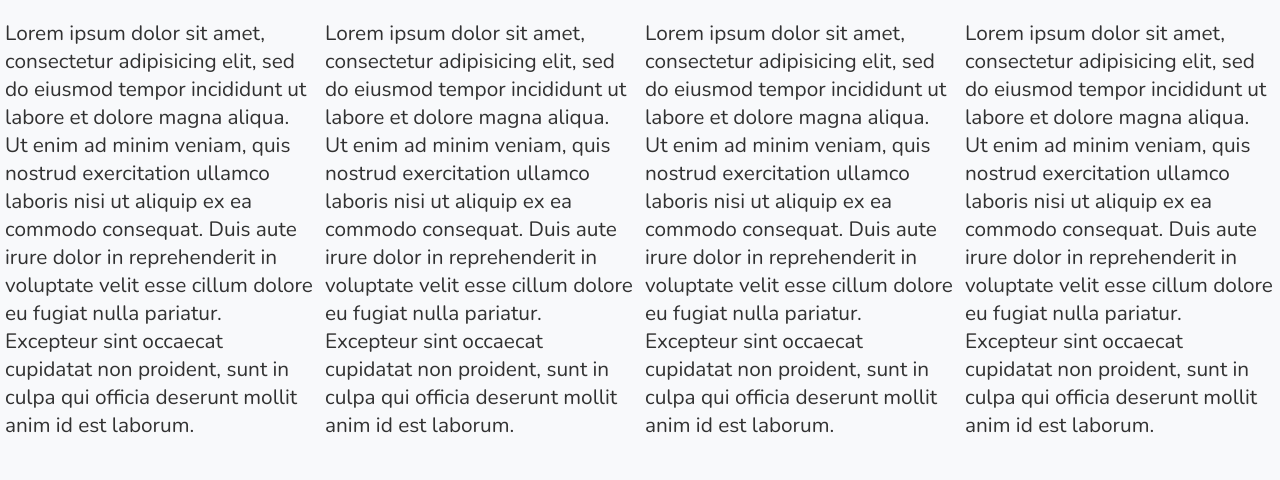
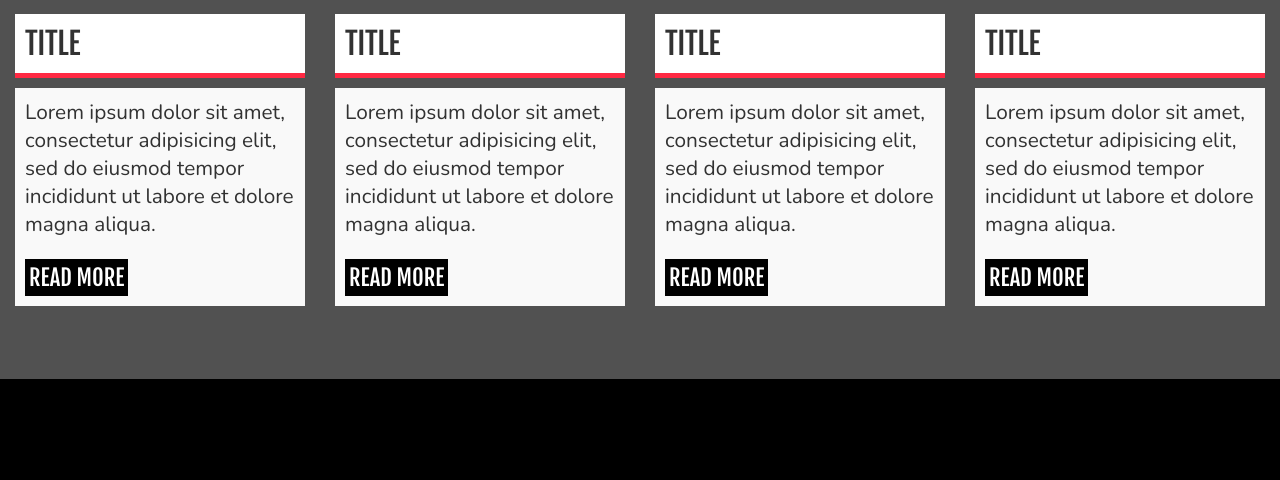
Before and after one commit to Rhyspacker/new-street-records, a PHP site: page / in a window 1280 px wide. Shown: the part 801-1281 px from the top of the page. After the commit the page ends 1180 px from the top, so only its background shows below. Run offline with PHP 8.4, Linux system fonts and the light colour scheme; some libraries are stand-ins or nearby versions.

Commit message:
Home page - news item css developed
news item css developed and implemented with flexbox

```diff
--- a/css/styles.css
+++ b/css/styles.css
@@ -2085,7 +2085,22 @@ p, li {
 h1, h2, h3, h4, h5 {
   font-family: "Fjalla One", sans-serif;
   font-weight: 200;
-  color: #323232; }
+  color: #323232;
+  margin: 0; }
+
+h1 {
+  font-size: 1.9rem; }
+
+h2 {
+  font-size: 1.6rem;
+  padding: 5px 10px; }
+
+h3, label {
+  font-size: 1.4rem;
+  padding: 5px 10px; }
+
+h4 {
+  padding: 5px 10px; }
 
 header {
   display: block;
@@ -2149,7 +2164,7 @@ header {
     left: 0; }
     .nav li {
       display: block;
-      padding: 15px;
+      padding: 8px;
       margin-left: 10px;
       background-color: #000000;
       width: 100%; }
@@ -2241,7 +2256,7 @@ canvas {
   display: -ms-flexbox;
   display: -webkit-flex;
   display: flex;
-  margin: 20px auto;
+  margin: 0 auto;
   -webkit-flex-flow: row wrap;
   -moz-flex-flow: row wrap;
   -ms-flex-flow: row wrap;
@@ -2256,7 +2271,7 @@ canvas {
   -webkit-flex: 1 1 100px;
   -ms-flex: 1 1 100px;
   flex: 1 1 100px;
-  padding: 0 5px; }
+  padding: 0; }
 
 .flex-item-2 {
   min-width: 280px;
@@ -2285,12 +2300,7 @@ canvas {
 
 @media screen and (max-width: 669px) {
   .flex-item, .flex-item-2 {
-    padding: 0;
-    margin: 0 5px 15px 0; } }
-
-@media screen and (max-width: 900px) {
-  .flex-item {
-    -webkit-flex: 2 2 300px; } }
+    padding: 0; } }
 
 body {
   font-family: arial;
@@ -2315,3 +2325,34 @@ li {
   margin: 0 auto;
   padding: 0 20px;
   box-sizing: border-box; }
+
+.news-item {
+  width: auto;
+  min-height: 380px;
+  background: #515151; }
+  .news-item .news-item-title {
+    padding: 10px;
+    background: #ffffff;
+    width: auto;
+    display: block;
+    border-bottom: 5px solid #ff2943;
+    margin: 0 15px 10px 15px;
+    position: relative;
+    top: 15px; }
+  .news-item .news-item-excerpt {
+    padding: 10px;
+    background: #f9f9f9;
+    width: auto;
+    display: block;
+    margin: 0 15px;
+    position: relative;
+    top: 15px; }
+  .news-item .news-item-readmore {
+    display: inline-block;
+    width: auto;
+    height: auto;
+    padding: 4px;
+    background: #000; }
+    .news-item .news-item-readmore h3 {
+      padding: 0;
+      color: #fff; }
--- a/includes/header.php
+++ b/includes/header.php
@@ -35,9 +35,12 @@
         </div>
 
       <ul class="nav">
-        <li><a href="projects.php" title="">ABOUT</a></li>
-        <li><a href="blog.php" title="">SERVICES</a></li>
-        <li><a href="contact.php" title="">CONTACT</a></li>
+        <li><a href="projects.php" title="">HOME</a></li>
+        <li><a href="blog.php" title="">ABOUT</a></li>
+        <li><a href="blog.php" title="">TEAM</a></li>
+        <li><a href="blog.php" title="">NEWS</a></li>
+        <li><a href="blog.php" title="">ARTISTS</a></li>
+        <li><a href="contact.php" title="">GIGS</a></li>
       </ul>
 
     </nav>
--- a/index.php
+++ b/index.php
@@ -27,48 +27,98 @@ include('includes/header.php');
 <div class="flex-container">
 
 	<div class="flex-item">
+		<div class="news-item">
+
+			<div class="news-item-title">
+				<h1>TITLE</h1>
+			</div>
+
+			<div class="news-item-excerpt">
 				<p>
 				Lorem ipsum dolor sit amet, consectetur adipisicing elit, sed do eiusmod
-		tempor incididunt ut labore et dolore magna aliqua. Ut enim ad minim veniam,
-		quis nostrud exercitation ullamco laboris nisi ut aliquip ex ea commodo
-		consequat. Duis aute irure dolor in reprehenderit in voluptate velit esse
-		cillum dolore eu fugiat nulla pariatur. Excepteur sint occaecat cupidatat non
-		proident, sunt in culpa qui officia deserunt mollit anim id est laborum.
+				tempor incididunt ut labore et dolore magna aliqua.
 				</p>
+
+				<div class="news-item-readmore">
+
+					<h3>READ MORE</h3>
+
+				</div>
+			</div>
+
+		</div>
 	</div>
 
 	<div class="flex-item">
+		<div class="news-item">
+
+			<div class="news-item-title">
+				<h1>TITLE</h1>
+			</div>
+
+			<div class="news-item-excerpt">
 				<p>
 				Lorem ipsum dolor sit amet, consectetur adipisicing elit, sed do eiusmod
-		tempor incididunt ut labore et dolore magna aliqua. Ut enim ad minim veniam,
-		quis nostrud exercitation ullamco laboris nisi ut aliquip ex ea commodo
-		consequat. Duis aute irure dolor in reprehenderit in voluptate velit esse
-		cillum dolore eu fugiat nulla pariatur. Excepteur sint occaecat cupidatat non
-		proident, sunt in culpa qui officia deserunt mollit anim id est laborum.
+				tempor incididunt ut labore et dolore magna aliqua.
 				</p>
+
+				<div class="news-item-readmore">
+
+					<h3>READ MORE</h3>
+
+				</div>
+			</div>
+
+		</div>
 	</div>
 
 	<div class="flex-item">
+		<div class="news-item">
+
+			<div class="news-item-title">
+				<h1>TITLE</h1>
+			</div>
+
+			<div class="news-item-excerpt">
 				<p>
 				Lorem ipsum dolor sit amet, consectetur adipisicing elit, sed do eiusmod
-		tempor incididunt ut labore et dolore magna aliqua. Ut enim ad minim veniam,
-		quis nostrud exercitation ullamco laboris nisi ut aliquip ex ea commodo
-		consequat. Duis aute irure dolor in reprehenderit in voluptate velit esse
-		cillum dolore eu fugiat nulla pariatur. Excepteur sint occaecat cupidatat non
-		proident, sunt in culpa qui officia deserunt mollit anim id est laborum.
+				tempor incididunt ut labore et dolore magna aliqua.
 				</p>
+
+				<div class="news-item-readmore">
+
+					<h3>READ MORE</h3>
+
+				</div>
+			</div>
+
+		</div>
 	</div>
 
 	<div class="flex-item">
+		<div class="news-item">
+
+			<div class="news-item-title">
+				<h1>TITLE</h1>
+			</div>
+
+			<div class="news-item-excerpt">
 				<p>
 				Lorem ipsum dolor sit amet, consectetur adipisicing elit, sed do eiusmod
-		tempor incididunt ut labore et dolore magna aliqua. Ut enim ad minim veniam,
-		quis nostrud exercitation ullamco laboris nisi ut aliquip ex ea commodo
-		consequat. Duis aute irure dolor in reprehenderit in voluptate velit esse
-		cillum dolore eu fugiat nulla pariatur. Excepteur sint occaecat cupidatat non
-		proident, sunt in culpa qui officia deserunt mollit anim id est laborum.
+				tempor incididunt ut labore et dolore magna aliqua.
 				</p>
+
+				<div class="news-item-readmore">
+
+					<h3>READ MORE</h3>
+
 				</div>
+			</div>
+
+		</div>
+	</div>
+
+
 
 </div>
 
--- a/scss/header.scss
+++ b/scss/header.scss
@@ -87,7 +87,7 @@ header {
 
 	li {
 		display: block;
-		padding: 15px;
+		padding: 8px;
 		margin-left: 10px;
 		background-color: $mainBg;
 		width: 100%;
--- a/scss/layout.scss
+++ b/scss/layout.scss
@@ -7,7 +7,7 @@
 	display: -ms-flexbox;
 	display: -webkit-flex;
 	display: flex;
-	margin: 20px auto;
+	margin: 0 auto;
 
 	-webkit-flex-flow: row wrap;
 	-moz-flex-flow: row wrap;
@@ -25,7 +25,7 @@
 	-webkit-flex: 1 1 100px;
 	-ms-flex: 1 1 100px;
 	flex: 1 1 100px;
-	padding: 0 5px;
+	padding: 0;
 	}
 
 .flex-item-2 {
@@ -67,14 +67,6 @@
 @media screen and (max-width: 669px) {
 	.flex-item, .flex-item-2 {
 	padding: 0;
-	margin: 0 5px 15px 0;
 	}
 
 	}
-
-	@media screen and (max-width: 900px) {
-	.flex-item {
-	-webkit-flex: 2 2 300px;
-	}
-
-	}
--- a/scss/styles.scss
+++ b/scss/styles.scss
@@ -9,3 +9,46 @@
 @import "layout";
 @import "reset";
 @import "mixins";
+
+// Home page news items
+
+.news-item {
+	width:auto;
+	min-height: 380px;
+	background: #515151;
+
+	.news-item-title {
+		padding: 10px;
+		background: #ffffff;
+		width: auto;
+		display: block;
+		border-bottom: 5px solid #ff2943;
+		margin: 0 15px 10px 15px;
+		position: relative;
+		top: 15px;
+	}
+
+	.news-item-excerpt {
+		padding: 10px;
+		background: #f9f9f9;
+		width: auto;
+		display: block;
+		margin: 0 15px;
+		position: relative;
+		top: 15px;
+	}
+
+	.news-item-readmore {
+		display: inline-block;
+		width: auto;
+		height: auto;
+		padding: 4px;
+		background: #000;
+
+		h3 {
+			padding: 0;
+			color: #fff;
+		}
+	}
+
+}
--- a/scss/typography.scss
+++ b/scss/typography.scss
@@ -9,7 +9,26 @@ h1, h2, h3, h4, h5 {
 	font-family: $headerFont;
 	font-weight: 200;
 	color: #323232;
+	margin: 0;
 }
+
+h1 {
+	font-size: 1.9rem;
+	}
+
+h2 {
+	font-size: 1.6rem;
+	padding: 5px 10px;
+	}
+
+h3, label {
+	font-size: 1.4rem;
+	padding: 5px 10px;
+	}
+
+h4 {
+	padding: 5px 10px;
+	}
 
 a {
 
--- a/scss/variables.scss
+++ b/scss/variables.scss
@@ -8,9 +8,9 @@
 // Variables
 
 $mainBg: #000000;
-$secondBg: #EEEEEE;
+$secondBg: #ff2943;
 
-
+$hoverColour: #ff2943;
 
 $headerFont: 'Fjalla One', sans-serif;
 $pFont: 'Nunito', sans-serif;
```
Lines whose indentation alone changed are shown as unchanged.
